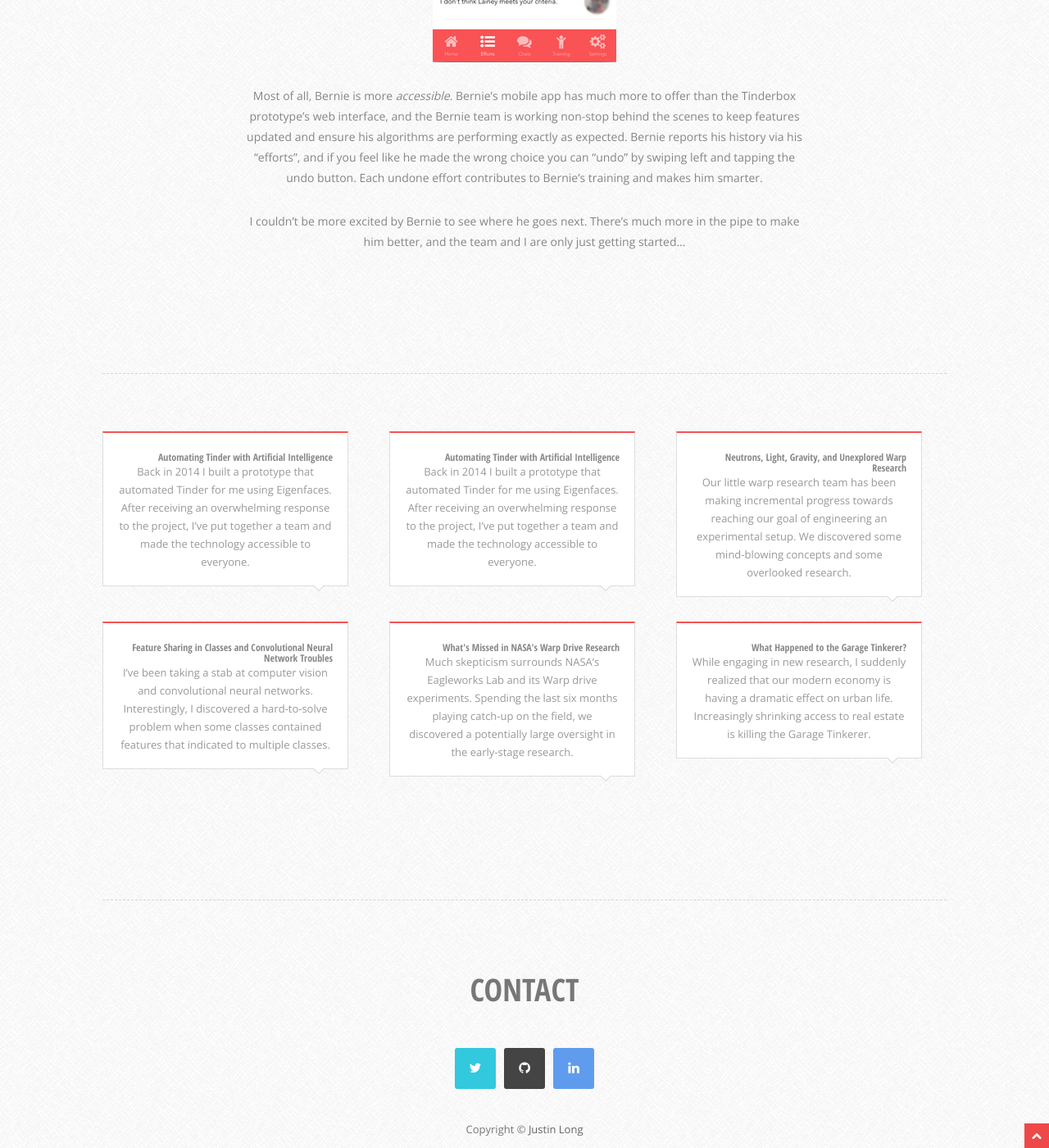
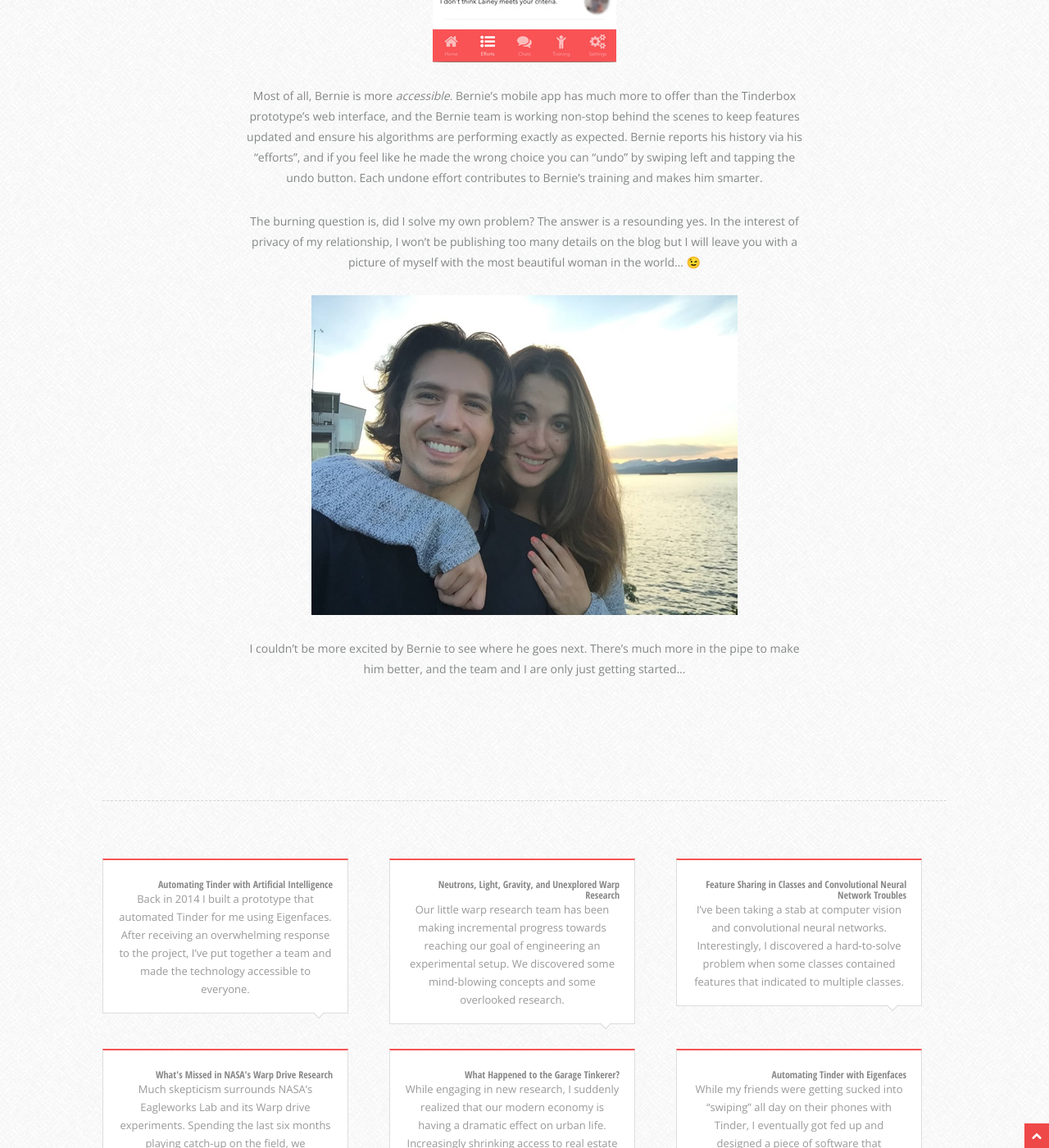
Before and after one commit to crockpotveggies/crockpotveggies.github.io, a Jekyll site: the page built from _posts/2016-07-26-automate-tinder-artificial-intelligence.md, in a window 1280 px wide and 1400 px high, scrolled down 2972 px. Shown: the whole window at 82% size. Built offline with Jekyll 4.4.1, drawn with Linux system fonts in a browser that asks for light colours; some web fonts are replaced; Markdown is read by kramdown in place of the engine named in the settings; comment, search, counter and statistics services are not loaded; some of the changed lines change nothing that is shown; some of the changed text lies outside the part shown; grey boxes are pictures that could not be loaded.

Commit message:
Fix filename error.

```diff
--- a/_posts/2016-07-22-automate-tinder-artificial-intelligence.md
+++ /dev/null
@@ -1,32 +0,0 @@
----
-layout: post
-title: Automating Tinder with Artificial Intelligence
----
-
-Back in 2014 I built a prototype that automated Tinder for me using Eigenfaces. After receiving an overwhelming response to the project, I've put together a team and made the technology accessible to everyone.
-
-<img src="/uploads/bernie_login.jpg" alt="Bernie Dating Assistant | Automate Tinder" />
-
-<a href="https://itunes.apple.com/us/app/bernie-a.i./id1068738111">Bernie A.I.</a> is the child of countless hours of research, experimentation, and bug fixing. I realized I wasn't the only one who wanted to find a better way of dealing with the overwhelming time it takes to use online dating. I believe there's so much that can be offered by having a wide-open space for singles to meet, and with the right mindset it's possible to make the experience a desirable one.
-
-<img src="/uploads/bernd_1.jpg" alt="Bernd Dittrich" />
-
-For those who don't know the history, Bernie is aptly named after Bernd Dittrich, a dear friend and promising athlete who passed away in 2009 (sorry Bernie Sanders fans!). Dittrich was loved by everyone around him, and we couldn't get enough of his terrible jokes. Bernie was originally from Austria and had moved to Oklahoma to pick up his football career. After moving to Canada to join the Simon Fraser University team (now part of the NCAA), he was just starting to peak in his football career when we lost him. Bernie was a dormmate and practically a roommate, and I'll never forget how loving he was in his own relationship to his girlfriend.
-
-Bernie A.I. relies on latest practices in artificial intelligence and uses convolutional neural networks under the hood. After face-palming over my mistake to use Eigenfaces, I'm completely blown away by the accuracy we're given with neural nets - we're confidently seeing accuracy in the mid 80%. Just like Tesla autopilot, "undo" actions fed into Bernie help us to further increase his accuracy. Better yet, the training times in Bernie have been reduced to 17% of what it used to take, a tremendous improvement from the early days.
-
-Each Bernie comes pre-trained, so he gets working for you the same day he signs up. This means he can start working on limited knowledge, and the more you train Bernie the better he will get at understanding the type of match you want.
-
-<img src="/uploads/bernie_settings.jpg" alt="Bernie Settings | Automate Tinder Happn" />
-
-Bernie does everything the Tinderbox prototype did, and more. Bernie brings a more personified (and human) experience to online dating by summarizing everything to its master with words, and we leave the graphs and charts and stats to the background. Bernie still opens conversations with fun and random questions, and within a couple months time we'll be turning on the ability for Bernie to start a conversation based on the context of a match's profile picture. We already know that matches who receive contextual introductory messages are much more likely to respond, and we're doing everything we can to make this perfect.
-
-<img src="/uploads/bernie_efforts.jpg" alt="Bernie Dating Assistant | Automate Happn" />
-
-Most of all, Bernie is more <em>accessible</em>. Bernie's mobile app has much more to offer than the Tinderbox prototype's web interface, and the Bernie team is working non-stop behind the scenes to keep features updated and ensure his algorithms are performing exactly as expected. Bernie reports his history via his "efforts", and if you feel like he made the wrong choice you can "undo" by swiping left and tapping the undo button. Each undone effort contributes to Bernie's training and makes him smarter.
-
-The burning question is, did I solve my own problem? The answer is a resounding yes. In the interest of privacy of my relationship, I won't be publishing too many details on the blog but I will leave you with a picture of myself with the most beautiful woman in the world... 😉
-
-<img src="/uploads/bernie_justinlove.jpg" alt="Bernie Dating Assistant | Justin in Love" />
-
-I couldn't be more excited by Bernie to see where he goes next. There's much more in the pipe to make him better, and the team and I are only just getting started...
--- a/_posts/2016-07-26-automate-tinder-artificial-intelligence.md
+++ b/_posts/2016-07-26-automate-tinder-artificial-intelligence.md
@@ -25,4 +25,8 @@
 
 Most of all, Bernie is more <em>accessible</em>. Bernie's mobile app has much more to offer than the Tinderbox prototype's web interface, and the Bernie team is working non-stop behind the scenes to keep features updated and ensure his algorithms are performing exactly as expected. Bernie reports his history via his "efforts", and if you feel like he made the wrong choice you can "undo" by swiping left and tapping the undo button. Each undone effort contributes to Bernie's training and makes him smarter.
 
+The burning question is, did I solve my own problem? The answer is a resounding yes. In the interest of privacy of my relationship, I won't be publishing too many details on the blog but I will leave you with a picture of myself with the most beautiful woman in the world... 😉
+
+<img src="/uploads/bernie_justinlove.jpg" alt="Bernie Dating Assistant | Justin in Love" />
+
 I couldn't be more excited by Bernie to see where he goes next. There's much more in the pipe to make him better, and the team and I are only just getting started...
```
